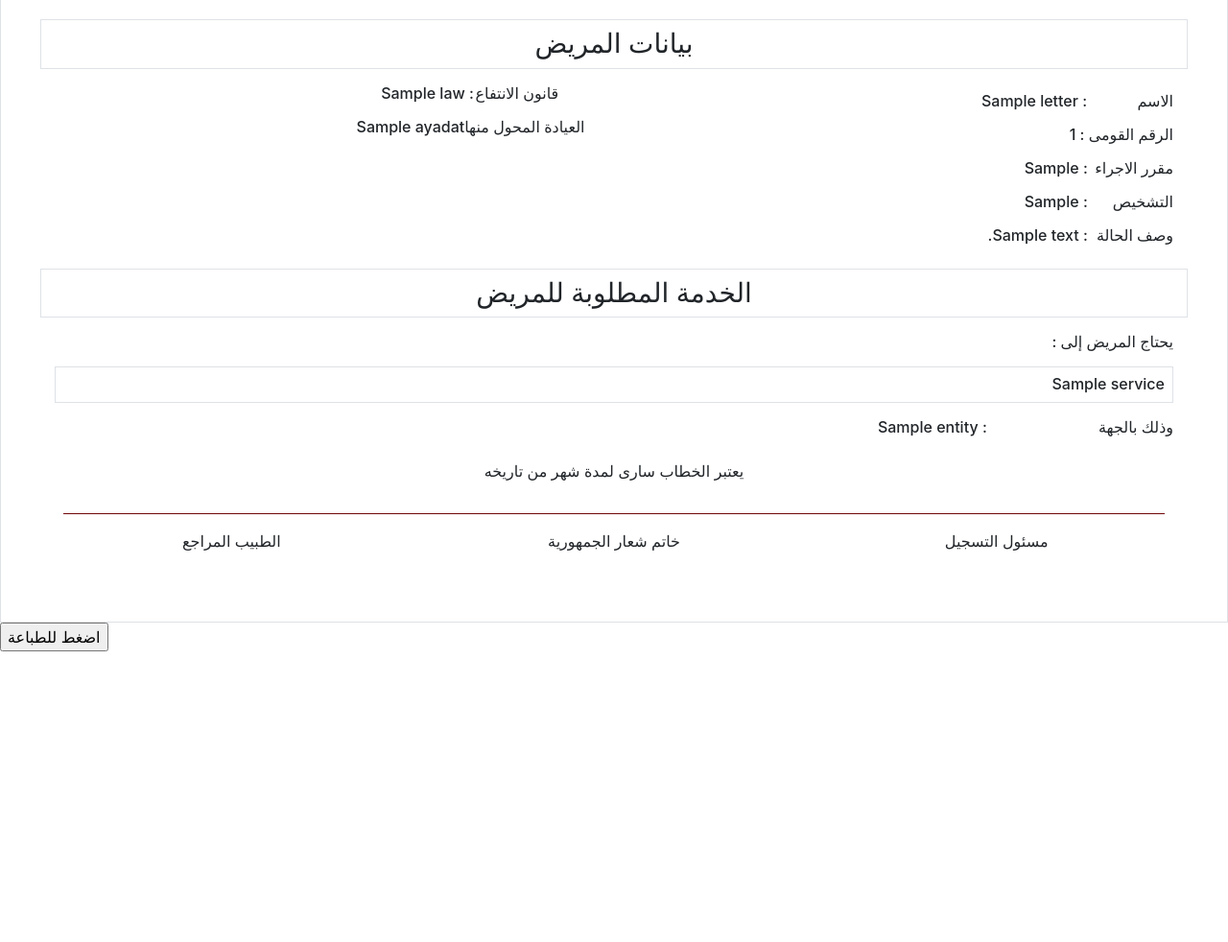
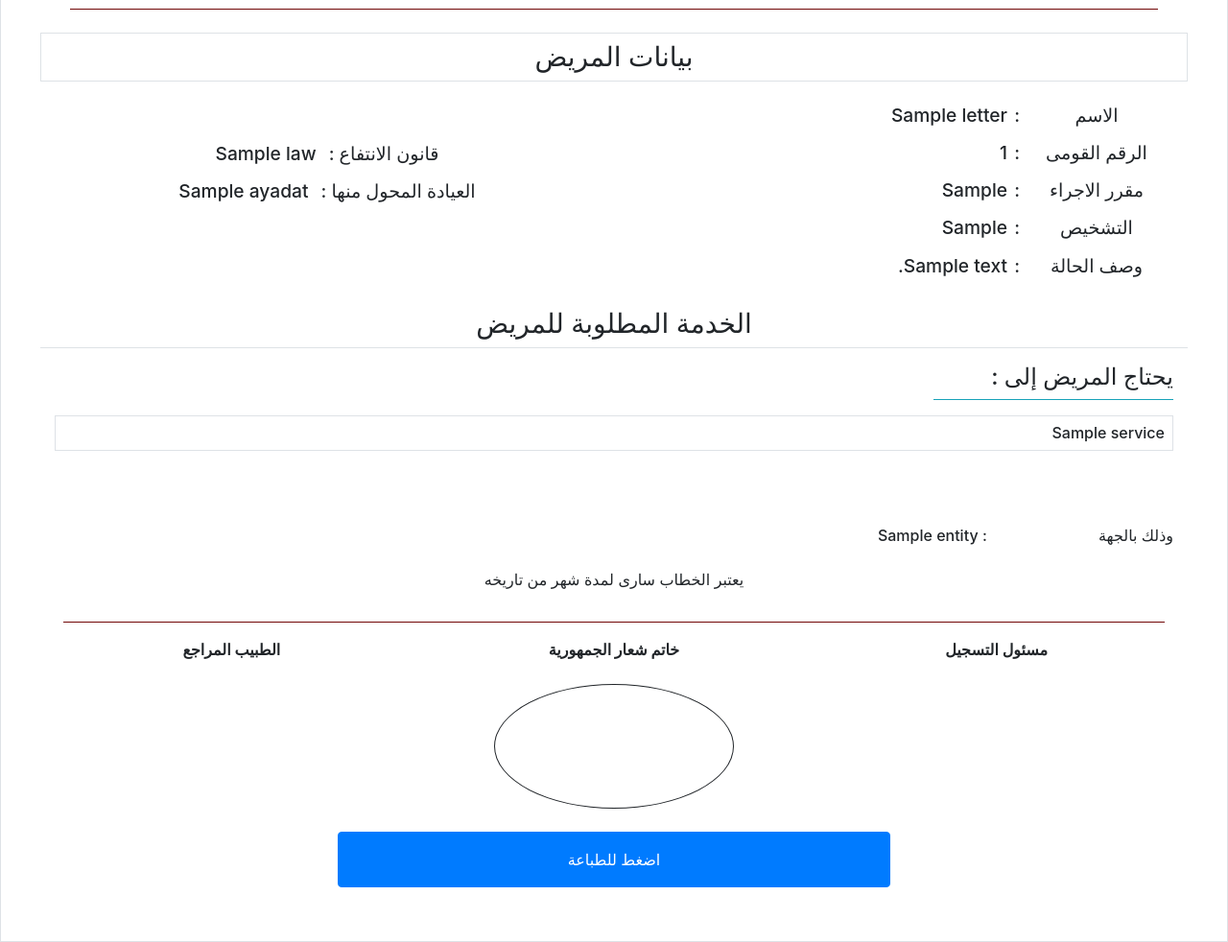
Before and after one commit to arbhmnalnt/hio, a Django app: page /services/PrintLetter/1/ in a window 1280 px wide. Shown: the part 248-1230 px from the top of the page at 96% size. Before the commit the page ends 927 px from the top, so only its background shows below. Run offline with Django 4.2, Linux system fonts and the light colour scheme; tables that the repository leaves empty hold one stand-in row (values such as "Sample post"); some libraries are stand-ins or nearby versions.

Commit message:
service app is minimum working

```diff
--- a/services/templates/services/new_letter.html
+++ b/services/templates/services/new_letter.html
@@ -7,7 +7,7 @@
 {% load crispy_forms_tags %}
 
 <div class="form_holder p-5 border">
-    <form action="#" method="post" class="form">
+    <form action="#" method="post" class="form" required>
         {% csrf_token %}
         <div class="row">
             <div class="col-4">
--- a/services/templates/services/print_letter.html
+++ b/services/templates/services/print_letter.html
@@ -10,6 +10,50 @@
   <link rel="stylesheet" href="https://stackpath.bootstrapcdn.com/bootstrap/4.4.1/css/bootstrap.min.css" integrity="sha384-Vkoo8x4CGsO3+Hhxv8T/Q5PaXtkKtu6ug5TOeNV6gBiFeWPGFN9MuhOf23Q9Ifjh" crossorigin="anonymous">
 
   <link rel="stylesheet" href="{% static 'services/css/style.css' %}">
+  <style>
+    .info_holder span.info{
+        width: 160px;
+    }
+    .info_holder span.value{
+        width: auto;
+        margin-right: 0.5rem;
+    }
+
+    /*
+    .info_holder span.info{
+        width: 150px;
+    } */
+    .text_spec{
+        font-size: 1.2rem !important;
+    }
+
+    .info_holder.d-flex{
+        justify-content: flex-start;
+    }
+
+    .colon{
+        width: 5px;
+    }
+
+    .services_list{
+        min-height: 100px;
+    }
+
+    .gover{
+        height: 130px;
+        width: 250px;
+        border: 1px solid;
+        margin-right: auto;
+        margin-left: auto;
+        border-radius: 50%;
+    }
+
+      @media print {
+          #print_holder {
+            display: none;
+          }
+        }
+  </style>
 </head>
 <body>
     {% load bootstrap4 %}
@@ -17,7 +61,7 @@
 
     <div class="letter_holder  text-center" id="letter_holder" style="direction: rtl;">
         <div class="holder p-5 border">
-            <div class="row border p-2 header">
+            <div class="row border p-2 header h6">
                 <div class="col-3 text-center">
                     <br>
                     <p>الهيئة العامة للتأمين الصحى</p>
@@ -25,9 +69,9 @@
                     <p center>مركز خدمة العملاء</p>
                 </div>
                 <div class="col-5 ">
-                    <div class="img_holder text-center"><img class="mr-auto ml-auto mt-5" src="http://41.33.97.114/serviceprovider/MainImage/logo.png" style="width: 25%;"></div>
+                    <div class="img_holder text-center"><img class="mr-auto ml-auto mt-3" src="https://iili.io/DINyRn.png" style="width: 45%;"></div>
                 </div>
-                <div class="col-4">
+                <div class="col-4 ">
                     <p>تاريخ الطباعة : <span>12345684646554</span></p>
                     <p>رقم خطاب التحويل : <span>1659</span><span> 10-2022 </span><span> aswan-hio</span></p>
                     <p>الرسوم المقررة : <span>12</span> جنيه</p>
@@ -37,60 +81,87 @@
             <hr>
             <div class="row p-2 part1 text-center">
                 <div class="col-12 text-center h3 pt-2 pb-2 mb-3 border">بيانات المريض</div>
-                <div class="col-5 first text-right h6 mt-2">
-                    <p><span class="d-inline-block" style="width: 90px;">الاسم </span><span>: {{ letter.name }}</span></p>
-                    <p><span class="d-inline-block" style="">الرقم القومى</span><span> : {{ letter.naId }}</span></p>
-                    <p><span class="d-inline-block" style="width: 85px;">مقرر الاجراء</span><span> : {{ letter.by_doctor }}</span></p>
-                    <p><span class="d-inline-block" style="width: 85px;">التشخيص</span><span> : {{ letter.diagnosis }}</span></p>
-                    <p><span class="d-inline-block" style="width: 85px;">وصف الحالة</span><span> : {{ letter.description }}</span></p>
+                <div class="col-6 first h6 mt-2 text_spec">
+                    <p class="info_holder d-flex">
+                        <span class="info" style="">الاسم</span>
+                        <span class="colon"> : </span>
+                        <span class="value">{{ letter.name }}</span>
+                    </p>
+                    <p class="info_holder d-flex">
+                        <span class="info" style="">الرقم القومى</span>
+                        <span class="colon"> : </span>
+                        <span class="value"> {{ letter.naId }}</span>
+                    </p>
+                    <p class="info_holder d-flex">
+                        <span class="info" style="">مقرر الاجراء</span>
+                        <span class="colon"> : </span>
+                        <span class="value">{{ letter.by_doctor }}</span>
+                    </p>
+                    <p class="info_holder d-flex">
+                        <span class="info" style="">التشخيص</span>
+                        <span class="colon"> : </span>
+                        <span class="value">{{ letter.diagnosis }}</span>
+                    </p>
+                    <p class="info_holder d-flex">
+                        <span class="info" style="">وصف الحالة</span>
+                        <span class="colon"> : </span>
+                        <span class="value">{{ letter.description }}</span></p>
                 </div>
-                <div class="col-5 h6">
-                    <p><span class="d-inline-block" style="width: 90px;">قانون الانتفاع </span><span>: {{ letter.law }}</span></p>
-                    <p><span class="d-inline-block" style="">العيادة المحول منها</span><span>{{ letter.ayada }}</span></p>
+                <div class="col-6 h6 mt-5 text_spec">
+                    <p class="info_holder">
+                        <span class="info" style="">قانون الانتفاع</span>
+                        <span class="colon"> : </span>
+                        <span class="value">{{ letter.law }}</span>
+                    </p>
+                    <p class="info_holder">
+                        <span class="info" style="">العيادة المحول منها</span>
+                        <span class="colon"> : </span>
+                        <span class="value">{{ letter.ayada }}</span>
+                    </p>
                 </div>
                 <br>
-                <div class="col-12 text-center h3 pt-2 pb-2 mb-3 border">
+                <div class="col-12 text-center h3 pt-2 pb-2 mb-3 border-bottom">
                     <div class="">الخدمة المطلوبة للمريض</div>
                 </div>
                 <div class="col-12 h6 text-right">
-                    <p><span class="d-inline-block" style="width: 190px;">يحتاج المريض إلى :</span></p>
-                    <p><span>{% for service in letter.services.all %} <p class="border p-2">{{ service }}</p> {% endfor %}</span></p>
-                    <p><span class="d-inline-block" style="width: 190px;">وذلك بالجهة</span> : <span>{{ letter.entity }}</span></p>
+                    <p class="border-bottom border-info pb-2 mb-2" style="width: 250px">
+                        <span class="d-inline-block" style="font-size: 1.5rem;">يحتاج المريض إلى :</span>
+                    </p>
+                    <p>
+                        <p class="services_list">
+                            {% for service in letter.services.all %}
+                            <span class="border p-2 d-block mb-2">{{ service }}</span>
+                            {% endfor %}
+                        </p>
+                    </p>
+                    <p class="mt-3 mb-3"><span class="d-inline-block" style="width: 190px;">وذلك بالجهة</span> : <span>{{ letter.entity }}</span></p>
                 </div>
                 <div class="col-12 text-center">
                     <p>يعتبر الخطاب سارى لمدة شهر من تاريخه</p>
                 </div>
                 <hr>
-                <div class="col-4">
+                <div class="col-4 font-weight-bolder">
                     <p>مسئول التسجيل</p>
                     <p>{{request.user.first_name}} {{request.user.last_name}}</p>
                 </div>
-                <div class="col-4">
+                <div class="col-4 font-weight-bolder">
                     <p>خاتم شعار الجمهورية</p>
-                    <p></p>
+                    <p class="gover mt-4 font-weight-bolder"></p>
                 </div>
-                <div class="col-4">
+                <div class="col-4 font-weight-bolder">
                     <p>الطبيب المراجع</p>
                     <p></p>
                 </div>
 
             </div>
+            <div class="row">
+                <div class="col-6 m-auto" id="print_holder">
+                    <button class="w-100 btn btn-primary d-block btn btn-primary w-100 p-3 h2" id="print_page" onclick="window.print();">اضغط للطباعة</button>
+                </div>
+            </div>
         </div>
 
     </div>
-    <input type="button" onclick="printDiv('letter_holder')" value="اضغط للطباعة" />
+
 </body>
 <script src="https://stackpath.bootstrapcdn.com/bootstrap/4.3.1/js/bootstrap.min.js" integrity="sha384-JjSmVgyd0p3pXB1rRibZUAYoIIy6OrQ6VrjIEaFf/nJGzIxFDsf4x0xIM+B07jRM" crossorigin="anonymous"></script>
-<script>
-    function printDiv(divName) {
-        var printContents = document.getElementById(divName).innerHTML;
-        var originalContents = document.body.innerHTML;
-
-        document.body.dir = "rtl";
-        document.body.innerHTML = printContents;
-
-        window.print();
-
-        document.body.innerHTML = originalContents;
-       }
-</script>
--- a/services/views.py
+++ b/services/views.py
@@ -1,6 +1,8 @@
 from django.shortcuts import redirect, render
 from django.urls import is_valid_path, reverse
 from .forms import *
+from django.contrib.auth.decorators import login_required
+
 
 
 def home(request):
@@ -11,7 +13,7 @@
 	ctx = {'letter':letter}
 	return render(request,'services/print_letter.html',ctx)
 
-#@login_required
+@login_required
 def NewLetter(request):
 	if request.method=='POST':
 		form = LetterForm(request.POST)
```
Also changed, not shown: services/templates/index.html (+1 -1 lines).
